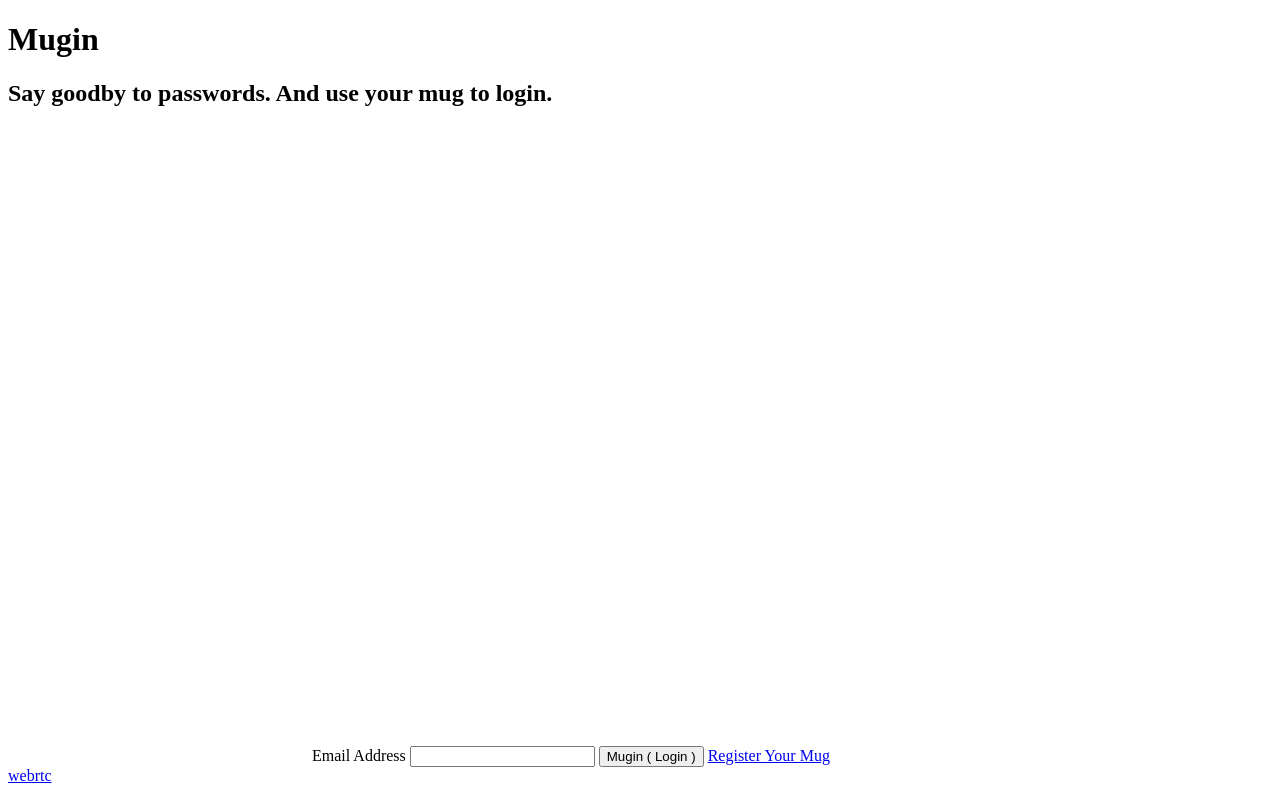
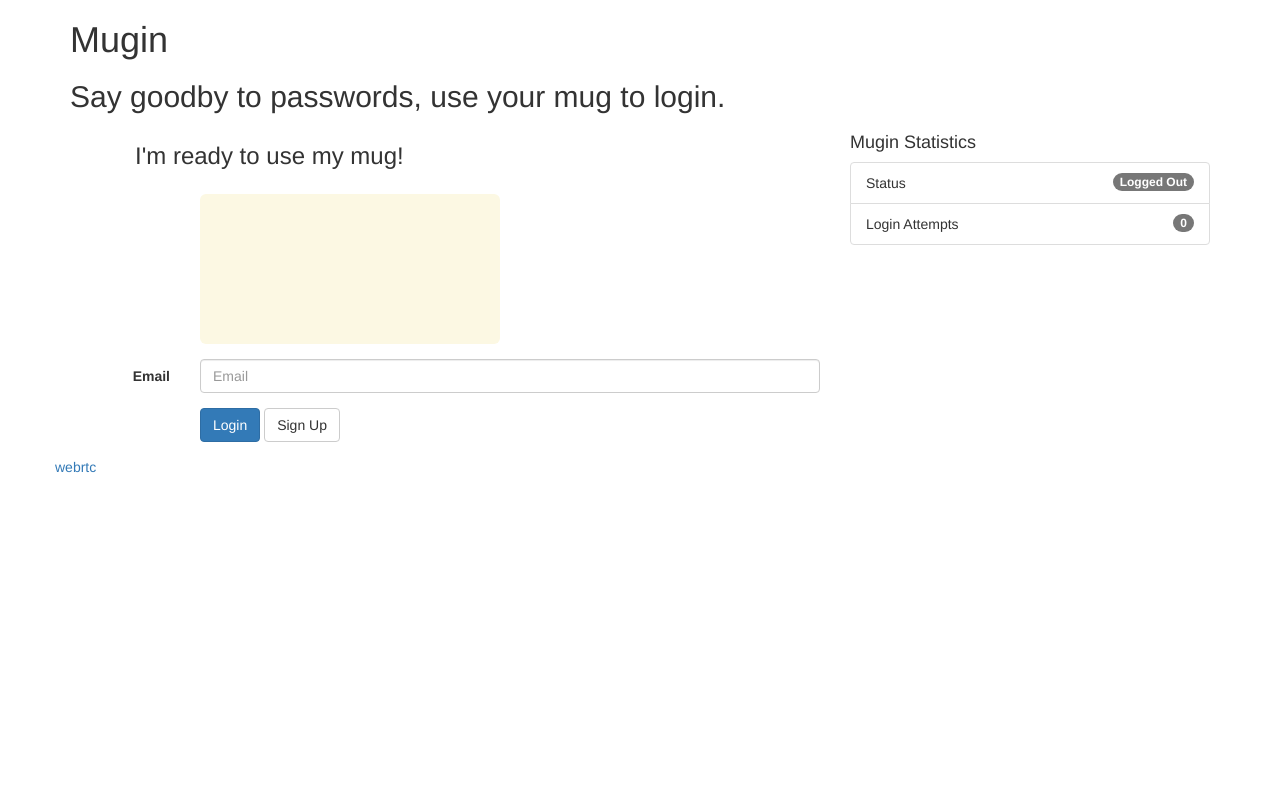
Before and after one commit to harrisonde/mugin, a website: page mugin/index.html in a window 1280 px wide. Drawn offline with nearby package versions, Linux system fonts and the light colour scheme.

Commit message:
mo better

```diff
--- a/bower.json
+++ b/bower.json
@@ -3,7 +3,8 @@
   "version": "0.0.1",
   "dependencies": {
     "webrtc" : "git://github.com/webrtc/samples.git",
-    "resemble" : "git://github.com/Huddle/Resemble.js.git"
+    "resemble" : "git://github.com/Huddle/Resemble.js.git",
+    "bootstrap" : ">=3.3.4"
   },
   "private": true
 }
--- a/mugin/index.html
+++ b/mugin/index.html
@@ -3,29 +3,82 @@
 	<head>
 		<meta http-equiv="Content-type" content="text/html;charset=UTF-8">
 		<title>Mugin</title>
-		<script type="text/javascript" src="vendors/resemble/resemble.js"></script>
+		<!-- Styles -->
+		<link rel="stylesheet" href="/vendors/bootstrap/dist/css/bootstrap.css">
+		<!-- Scripts -->
+		<script type="text/javascript" src="/vendors/resemble/resemble.js"></script>
 		<script type="text/javascript" src="/js/mugin.js"></script>
+		<!-- Required for Bootstrap -->
+		<script type="text/javascript" src="/vendors/jquery/dist/jquery.js"></script>
+		<script type="text/javascript" src="/vendors/bootstrap/dist/js/bootstrap.js"></script>
 	</head>
 	<body>
+		<div class="container">
+			<div class="row">
+				<div class="col-sm-12">
+					<h1>Mugin</h1>
+					<h2>Say goodby to passwords, use your mug to login.</h2>
+					<div class="row">
 
-		<h1>Mugin</h1>
-		<h2>Say goodby to passwords. And use your mug to login.</h2>
-		<canvas id="mugin-photo" height="480" width="680"></canvas>
-		<form novalidate onsubmit="return false;">
-			<video id="mugin-video" autoplay>
+					<div class="col-sm-8">
+						<!-- Login form -->
+						<form class="form-horizontal" novalidate onsubmit="return false;">
+							<div class="form-group">
+								<div class="col-sm-11 col-sm-offset-1">
+									<h3>I'm ready to use my mug!</h3>
+								</div>
+							</div>
+							<div class="form-group">
+								<div class="col-sm-10 col-sm-offset-2">
+									<!-- Display video stream -->
+									<video id="mugin-video" class="img-responsive img-rounded bg-warning" autoplay>
 										<p>Snap. Your browser does not support Mugin</p>
 									</video>
-			<lable>Email Address
-				<input class="btn btn-default">
-			</lable>
-			<button id="mugin-login" class="btn btn-default">
-    			Mugin ( Login )
+									<!-- Hidden canvas to fetch data from -->
+									<canvas id="mugin-photo" class="hidden" height="480" width="680"></canvas>
+								</div>
+							</div>
+
+							<div class="form-group">
+							    <label for="inputEmail3" class="col-sm-2 control-label">Email</label>
+							    <div class="col-sm-10">
+							      <input type="email" class="form-control" id="inputEmail3" placeholder="Email">
+							   	</div>
+							</div>
+							<div class="form-group">
+    							<div class="col-sm-offset-2 col-sm-10">
+									<button id="mugin-login" class="btn btn-primary">
+										Login
 									</button>
 									<a href="view/register.html" id="mugin-login" class="btn btn-default">
-    			Register Your Mug
+										Sign Up
 									</a>
+								</div>
+							</div>
 						</form>
+					</div>
+					<div class="col-sm-4">
+						<h4>Mugin Statistics</h4>
+						<!-- Display mugin status on UI-->
+						<div id="mugin-stats">
+							<ul class="list-group">
+							  <li class="list-group-item">
+							    <span id="mugin-stats-login" class="badge">Logged Out</span>
+							    Status
+							  </li>
+							  <li class="list-group-item">
+							    <span id="migin-stats-attempt" class="badge">0</span>
+							    Login Attempts
+							  </li>
+							</ul>
+						</div>
+					</div>
+					<div class="row footer">
+						<div class="col-sm-12">
 							<a href="vendors/webrtc/">webrtc</a>
+						</div>
+					</div>
+
 					<script>
 						// Use constructor method to create a new mugin
 						var myMugin = new Mugin();
@@ -37,11 +90,16 @@
 							// Setup event listener for button click
 							var submitBtn = document.getElementById('mugin-login');
 							submitBtn.onclick = function(){
-					myMugin.validate();
+								var validateResponse = myMugin.validate();
+
+								console.log(validateResponse);
 							};
 						}
 
 
 					</script>
+				</div>
+			</div>
+		</div>
 	</body>
 </html>
--- a/mugin/js/mugin.js
+++ b/mugin/js/mugin.js
@@ -73,22 +73,30 @@ var Mugin = function(defaults){
 
 		// Search for private image by username
 
-		// Compare private and public image(s)
+		/*
+		* Compare private and public image(s) using reseble.js
+		* Add code for comparison by Huddle @ https://github.com/Huddle/Resemble.js
+		*
+		* @prams
+		*	privateMug (array)
+		*	publicMug (array)
+		*
+		* @return
+		* 	misMatchPercentage : 100, // %
+		*   isSameDimensions: true, // or false
+		*   dimensionDifference: { width: 0, height: -1 }, // defined if dimensions are not the same
+		*   getImageDataUrl: function(){}
+		*/
+		var validationResponse = null;
 		var diff = resemble(privateMug).compareTo(publicMug).ignoreColors().onComplete(function(data){
-		    console.log(data);
-		    /*
-		    {
-		      misMatchPercentage : 100, // %
-		      isSameDimensions: true, // or false
-		      dimensionDifference: { width: 0, height: -1 }, // defined if dimensions are not the same
-		      getImageDataUrl: function(){}
-		    }
-		    */
+
+			// Return difference score
+			validationResponse = data;
+
 		});
 
-
-		// Return difference score,
-
+		// Return response
+		return validationResponse;
 
 	},
 
```
Also changed, not shown: 1 other file. Lines whose indentation alone changed are shown as unchanged.
